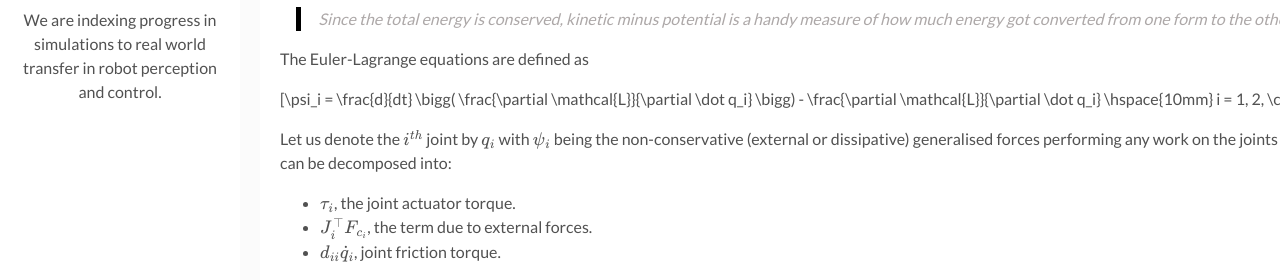
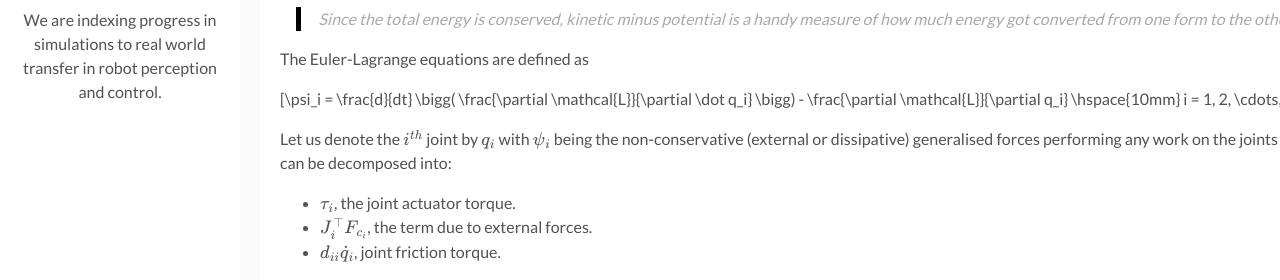
Before and after one commit to backupsim2realai/backupsim2realai.github.io, a Jekyll site: the page built from _posts/2019-04-15-Dynamic-Model-Of-Manipulators.markdown, in a window 1280 px wide and 900 px high, scrolled down 1480 px. Shown: the part 171-451 px from the top of the window. Built offline with Jekyll 4.4.1, drawn with Linux system fonts in a browser that asks for light colours; formulas are drawn with MathJax 3.

Commit message:
editing text
Signed-off-by: Ankur Handa <ahanda@nvidia.com>

```diff
--- a/_posts/2019-04-15-Dynamic-Model-Of-Manipulators.markdown
+++ b/_posts/2019-04-15-Dynamic-Model-Of-Manipulators.markdown
@@ -48,7 +48,7 @@ The Lagrangian is $$\mathcal{L}(q, \dot q) = \mathcal{K}(q, \dot q) - \mathcal{P
 
 The Euler-Lagrange equations are defined as
 
-$$\psi_i = \frac{d}{dt} \bigg( \frac{\partial \mathcal{L}}{\partial \dot q_i} \bigg) - \frac{\partial \mathcal{L}}{\partial \dot q_i} \hspace{10mm} i = 1, 2, \cdots, n $$
+$$\psi_i = \frac{d}{dt} \bigg( \frac{\partial \mathcal{L}}{\partial \dot q_i} \bigg) - \frac{\partial \mathcal{L}}{\partial q_i} \hspace{10mm} i = 1, 2, \cdots, n $$
 
 Let us denote the $$i^{th}$$ joint by $$q_i$$ with $$\psi_i$$ being the non-conservative (external or dissipative) generalised forces performing any work on the joints $$q_i$$. It can be decomposed into:
 
```
